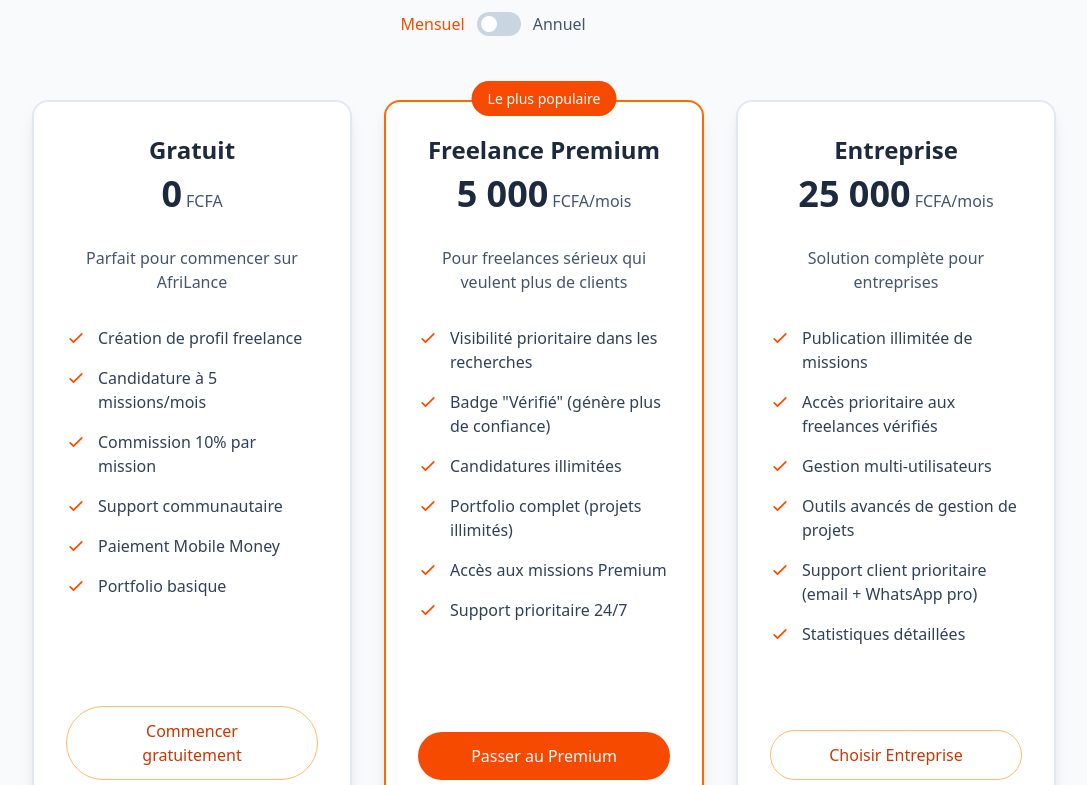
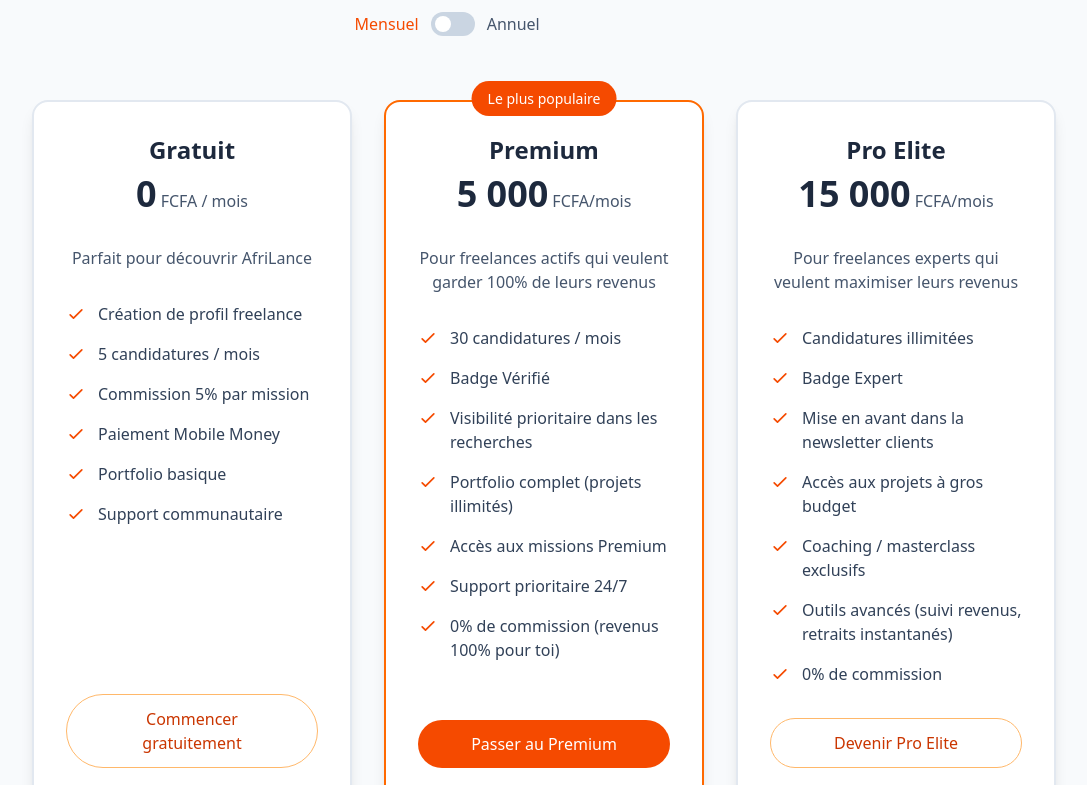
Before and after one commit to forgeronduweb/SaaS-freelance, a Next.js app in the folder client/: page / in a window 1280 px wide. Shown: the part 3960-4745 px from the top of the page, without its empty margins (96-1183 px from the left). Built offline with nearby package versions, Linux system fonts and the light colour scheme.

Commit message:
Add files via upload

```diff
--- a/client/src/components/auth/ClientSignup.tsx
+++ b/client/src/components/auth/ClientSignup.tsx
@@ -54,7 +54,7 @@ export default function ClientSignup() {
               afrilance
             </Link>
             <Link
-              href="/signup"
+              href="/login"
               className="text-gray-600 hover:text-orange-600 transition-colors font-medium"
             >
               ← Retour
@@ -271,15 +271,6 @@ export default function ClientSignup() {
               )}
             </button>
           </form>
-
-          <div className="mt-6 text-center">
-            <p className="text-sm text-gray-600">
-              Vous avez déjà un compte ?{' '}
-              <Link href="/login" className="font-medium text-blue-600 hover:text-blue-500">
-                Se connecter
-              </Link>
-            </p>
-          </div>
         </div>
       </main>
     </div>
--- a/client/src/components/auth/FreelanceSignup.tsx
+++ b/client/src/components/auth/FreelanceSignup.tsx
@@ -54,7 +54,7 @@ export default function FreelanceSignup() {
               afrilance
             </Link>
             <Link
-              href="/signup"
+              href="/login"
               className="text-gray-600 hover:text-orange-600 transition-colors font-medium"
             >
               ← Retour
@@ -256,15 +256,6 @@ export default function FreelanceSignup() {
               )}
             </button>
           </form>
-
-          <div className="mt-6 text-center">
-            <p className="text-sm text-gray-600">
-              Vous avez déjà un compte ?{' '}
-              <Link href="/login" className="font-medium text-orange-600 hover:text-orange-500">
-                Se connecter
-              </Link>
-            </p>
-          </div>
         </div>
       </main>
     </div>
--- a/client/src/components/auth/Login.tsx
+++ b/client/src/components/auth/Login.tsx
@@ -60,13 +60,13 @@ export default function Login() {
           <div className="flex items-center gap-2 sm:gap-3">
             <Link
               href="/signup/client"
-              className="bg-gray-700 hover:bg-gray-800 text-white px-2 py-1 sm:px-3 sm:py-2 md:px-4 md:py-2 rounded-lg font-medium transition-colors text-xs sm:text-sm"
+              className="bg-gray-700 hover:bg-gray-800 text-white px-2.5 py-1.5 sm:px-3 sm:py-2 md:px-4 md:py-2 rounded-lg font-medium transition-colors text-xs sm:text-sm"
             >
               <span className="hidden sm:inline">Compte </span>Client
             </Link>
             <Link
               href="/signup/freelance"
-              className="bg-orange-600 hover:bg-orange-700 text-white px-2 py-1 sm:px-3 sm:py-2 md:px-4 md:py-2 rounded-lg font-medium transition-colors text-xs sm:text-sm"
+              className="bg-orange-600 hover:bg-orange-700 text-white px-2.5 py-1.5 sm:px-3 sm:py-2 md:px-4 md:py-2 rounded-lg font-medium transition-colors text-xs sm:text-sm"
             >
               <span className="hidden sm:inline">Compte </span>Freelance
             </Link>
@@ -75,7 +75,7 @@ export default function Login() {
       </header>
 
       {/* Content */}
-      <main className="max-w-md mx-auto px-4 py-4 sm:py-8">
+      <main className="max-w-md mx-auto px-4 py-8 sm:py-12">
         <div className="bg-white rounded-lg shadow-lg p-4 sm:p-6">
           <div className="text-center mb-4 sm:mb-6">
             <div className="w-10 h-10 sm:w-12 sm:h-12 bg-orange-100 rounded-full flex items-center justify-center mx-auto mb-2 sm:mb-3">
@@ -185,9 +185,13 @@ export default function Login() {
 
           <div className="mt-6 text-center">
             <p className="text-sm text-gray-600">
-              Vous n&apos;avez pas de compte ?{' '}
-              <Link href="/signup" className="font-medium text-orange-600 hover:text-orange-500">
-                Créer un compte
+              En vous connectant, vous acceptez nos{' '}
+              <Link href="/terms" className="font-medium text-orange-600 hover:text-orange-500">
+                Conditions d&apos;utilisation
+              </Link>
+              {' '}et notre{' '}
+              <Link href="/privacy" className="font-medium text-orange-600 hover:text-orange-500">
+                Politique de confidentialité
               </Link>
             </p>
           </div>
--- a/client/src/components/pricing.tsx
+++ b/client/src/components/pricing.tsx
@@ -4,61 +4,67 @@ import React, { useState } from "react";
 const Pricing = () => {
     const [isAnnual, setIsAnnual] = useState(false);
 
-    const plans = [
+    const getPlans = () => [
         {
             name: "Gratuit",
             price: "0",
-            period: "FCFA",
-            description: "Parfait pour commencer sur AfriLance",
+            period: "FCFA / mois",
+            description: "Parfait pour découvrir AfriLance",
             features: [
                 "Création de profil freelance",
-                "Candidature à 5 missions/mois",
-                "Commission 10% par mission",
-                "Support communautaire",
+                "5 candidatures / mois",
+                "Commission 5% par mission",
                 "Paiement Mobile Money",
-                "Portfolio basique"
+                "Portfolio basique",
+                "Support communautaire"
             ],
             cta: "Commencer gratuitement",
             popular: false,
             buttonStyle: "border border-orange-300 hover:bg-orange-50 text-orange-700"
         },
         {
-            name: "Freelance Premium",
+            name: "Premium",
             priceMonthly: "5 000",
             priceAnnual: "50 000",
-            description: "Pour freelances sérieux qui veulent plus de clients",
+            description: "Pour freelances actifs qui veulent garder 100% de leurs revenus",
             features: [
+                "30 candidatures / mois",
+                "Badge Vérifié",
                 "Visibilité prioritaire dans les recherches",
-                "Badge \"Vérifié\" (génère plus de confiance)",
-                "Candidatures illimitées",
                 "Portfolio complet (projets illimités)",
                 "Accès aux missions Premium",
-                "Support prioritaire 24/7"
+                "Support prioritaire 24/7",
+                "0% de commission (revenus 100% pour toi)",
+                ...(isAnnual ? [
+                    "2 mois offerts (économie)",
+                    "Badge Pro+ supplémentaire",
+                    "Priorité dans les listes"
+                ] : [])
             ],
             cta: "Passer au Premium",
             popular: true,
             buttonStyle: "bg-orange-600 hover:bg-orange-700 text-white"
         },
         {
-            name: "Entreprise",
-            priceMonthly: "25 000",
-            priceAnnual: "250 000",
-            description: "Solution complète pour entreprises",
+            name: "Pro Elite",
+            priceMonthly: "15 000",
+            priceAnnual: "150 000",
+            description: "Pour freelances experts qui veulent maximiser leurs revenus",
             features: [
-                "Publication illimitée de missions",
-                "Accès prioritaire aux freelances vérifiés",
-                "Gestion multi-utilisateurs",
-                "Outils avancés de gestion de projets",
-                "Support client prioritaire (email + WhatsApp pro)",
-                "Statistiques détaillées",
+                "Candidatures illimitées",
+                "Badge Expert",
+                "Mise en avant dans la newsletter clients",
+                "Accès aux projets à gros budget",
+                "Coaching / masterclass exclusifs",
+                "Outils avancés (suivi revenus, retraits instantanés)",
+                "0% de commission",
                 ...(isAnnual ? [
-                    "2 mois offerts (économie)",
-                    "Badge \"Entreprise Premium\" visible",
-                    "Partenariats avec AfriLance",
-                    "Historique complet 12 mois"
+                    "3 mois offerts + bonus exclusifs",
+                    "Badge spécial Élite Annuel",
+                    "Mise en avant permanente dans les recherches"
                 ] : [])
             ],
-            cta: "Choisir Entreprise",
+            cta: "Devenir Pro Elite",
             popular: false,
             buttonStyle: "border border-orange-300 hover:bg-orange-50 text-orange-700"
         }
@@ -73,7 +79,7 @@ const Pricing = () => {
                         Choisissez votre plan
                     </h2>
                     <p className="text-lg text-slate-600 max-w-3xl mx-auto mb-8">
-                        Du plan gratuit aux solutions entreprise, trouvez l&apos;offre qui correspond à vos besoins sur AfriLance.
+                        Nouvelle structure claire : Gratuit pour découvrir, Premium pour éliminer les commissions, Pro Elite pour maximiser vos revenus.
                     </p>
 
                     {/* Toggle Mensuel/Annuel */}
@@ -95,13 +101,13 @@ const Pricing = () => {
                         <span className={`ml-2 bg-orange-100 text-orange-800 text-xs px-2 py-1 rounded-full font-medium transition-opacity ${
                             isAnnual ? 'opacity-100' : 'opacity-0'
                         }`}>
-                            2 mois offerts
+                            Jusqu'à -25% + bonus exclusifs
                         </span>
                     </div>
                 </div>
 
                 <div className="grid md:grid-cols-3 gap-8 max-w-6xl mx-auto">
-                    {plans.map((plan, index) => (
+                    {getPlans().map((plan, index) => (
                         <div
                             key={index}
                             className={`relative bg-white rounded-2xl p-8 shadow-lg border-2 transition-all duration-300 hover:shadow-xl flex flex-col ${
@@ -140,7 +146,7 @@ const Pricing = () => {
                                 <p className="text-slate-600">{plan.description}</p>
                             </div>
 
-                            <div className="h-[380px] overflow-hidden flex-grow">
+                            <div className="flex-grow">
                                 <ul className="space-y-4 mb-8">
                                     {plan.features.map((feature, featureIndex) => (
                                         <li key={featureIndex} className="flex items-start">
```
